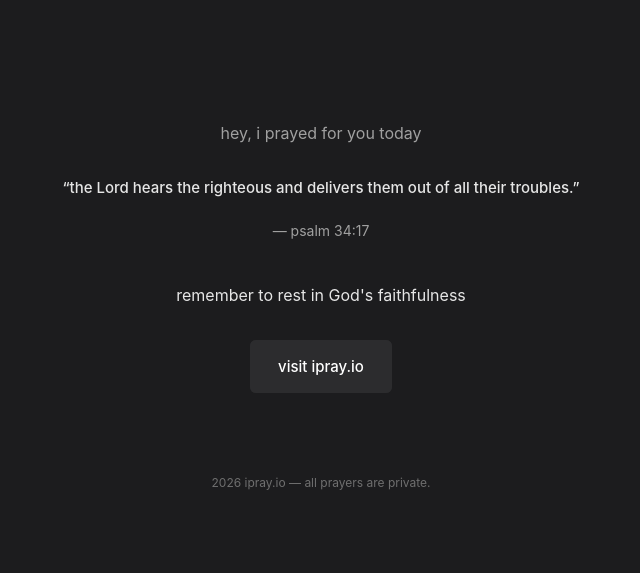
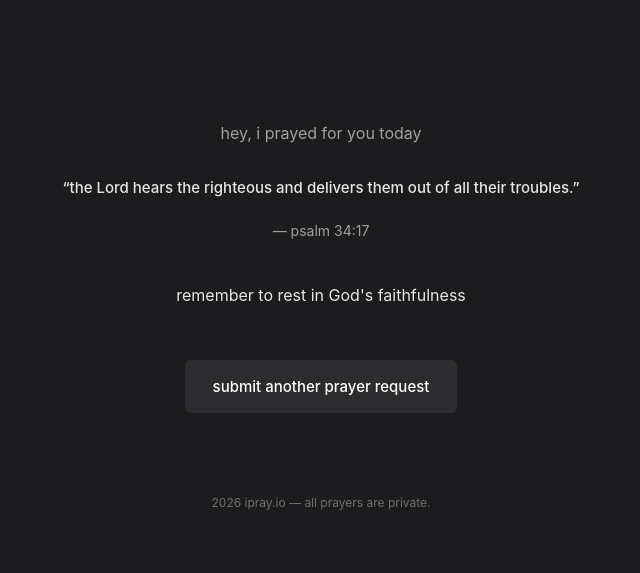
Before and after one commit to micahnorwoodjordan/ipray.io, a Django app: template templates/CompletedPrayerRequest.html in a window 1280 px wide. Shown: the top 573 px of the page, without its empty margins (319-959 px from the left). Run offline with Django 5.2, Linux system fonts and the light colour scheme; the template is opened without the code that fills it, so the values that code supplies are empty; parts of the project's set-up code (start-up, migrations or seed data) failed here and were passed over.

Commit message:
dynamically send env-based template name

```diff
--- a/api/iprayio/services/notification/mailgun/mailgun_service.py
+++ b/api/iprayio/services/notification/mailgun/mailgun_service.py
@@ -7,6 +7,10 @@ import requests
 from django.conf import settings
 
 from iprayio.models import Prayer
+
+
+IS_PRODUCTION = not settings.DEBUG
+TEMPLATE_NAME = 'production' if IS_PRODUCTION else 'dev'
 
 
 def _send_email(to: list[str], subject: str, text: str, **kwargs) -> None:
@@ -34,4 +38,4 @@ def send_user_prayer_completed_notification(prayer: Prayer) -> None:
     user_name = prayer.user_name.capitalize() or "Friend"
     subject = f'ipray.io - {user_name}, Your Prayer Request Has Been Lifted Up'
     text = f'Hi {user_name},\nI just prayed over your prayer request:\n\n\n"{prayer.text}"'
-    _send_email([prayer.user_email], subject, text, template='dev-manual')
+    _send_email([prayer.user_email], subject, text, template=TEMPLATE_NAME)
--- a/templates/CompletedPrayerRequest.html
+++ b/templates/CompletedPrayerRequest.html
@@ -22,7 +22,7 @@
                             <td style="font-size:14px;color:#a0a0a0;padding-bottom:40px;">— psalm 34:17</td>
                         </tr>
                         <tr>
-                            <td style="font-size:16px;padding-bottom:30px;">remember to rest in God's faithfulness</td>
+                            <td style="font-size:16px;padding-bottom:50px;">remember to rest in God's faithfulness</td>
                         </tr>
                         <tr>
                             <td align="center" style="padding-bottom:60px;">
@@ -31,7 +31,7 @@
                                         <td align="center" bgcolor="#2c2c2e" style="border-radius:6px;">
                                             <a href="https://ipray.io" target="_blank"
                                                 style="display:inline-block;padding:14px 28px;font-size:15px;font-weight:500;color:#ffffff;text-decoration:none;border-radius:6px;background-color:#2c2c2e;">
-                                                visit ipray.io
+                                                submit another prayer request
                                             </a>
                                         </td>
                                     </tr>
```
